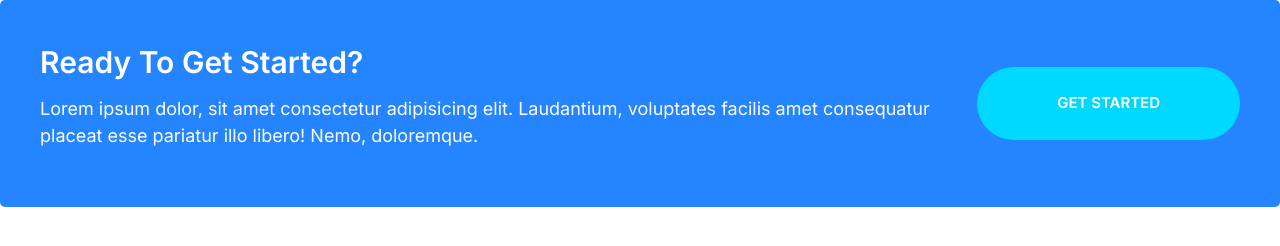
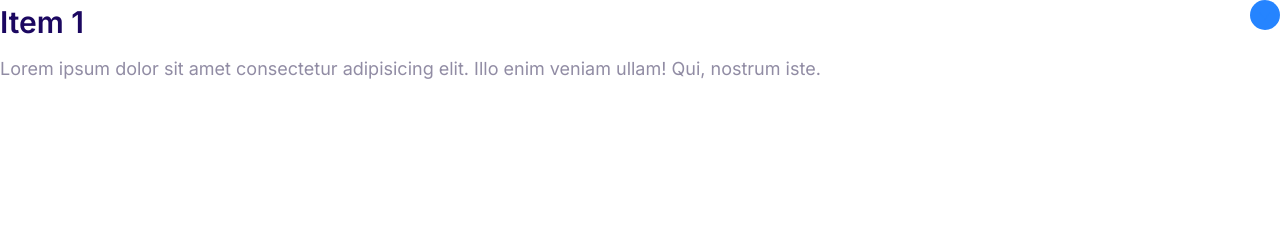
Before and after one commit to Hameedreza/moshify999, a plain HTML site: page index.html in a window 1280 px wide. Drawn offline with Linux system fonts and the light colour scheme.

Commit message:
creating a collapsible(+adding-js-code)

```diff
--- a/css/styles.css
+++ b/css/styles.css
@@ -187,15 +187,13 @@ a{
 /* Icons */
 
 .icon{
-  width: 40px;
-  height: 40px;
+  width: 30px;
+  height: 30px;
 }
 
 
 .icon--small{
   width: 30px;
-
-
 }
 
 
@@ -213,9 +211,18 @@ a{
   fill: #fff;
 }
 
+
+.icon--collapsible{
+  fill: #fff;
+  border-radius: 50%;
+  background: #393939;
+}
+
+
+
 .icon-container{
-  width: 64px;
-  height: 64px;
+  width: 54px;
+  height: 54px;
   border-radius: 50%;
   background: #f3f9fa;
   display: inline-flex;
@@ -697,17 +704,57 @@ so we define an independent CLASS right below */
 @media screen and (min-width: 768px){
 
 
-.callout .grid--1x2{
-  grid-template-columns: 1fr auto;
-}
+  .callout .grid--1x2{
+    grid-template-columns: 1fr auto;
+  }
 
 
  .callout__content{
   text-align: left;
  }
 
-.callout .btn{
+  .callout .btn{
   justify-self: start;
   margin-left: 2rem;
+  }
 }
+
+
+/* Collapsible */
+
+
+.collapsible__header{
+  display: flex;
+  flex-direction: row;
+  justify-content: space-between;
 }
+
+.collapsible__title{
+  margin-top: 0;
+  font-size: 3rem;
+}
+
+
+
+.collapsible--chevron {
+  transform: rotate(90deg);
+  transition: transform  .3s;
+}
+
+
+ .collapsible__content{
+  max-height: 0;
+  opacity: 0;
+  overflow: hidden;
+  transition: all .3s .3s;
+}
+
+.collapsible--expanded .collapsible--chevron{
+  transform: rotate(0);
+}
+
+.collapsible--expanded .collapsible__content{
+
+  max-height: 100vh;
+  opacity: 1;
+}
--- a/index.html
+++ b/index.html
@@ -13,15 +13,19 @@
 </head>
 <body >
 
-
-    <div class="callout callout--primary">
-        <div class="grid grid--1x2">
-            <div class="callout__content">
-                <h2 class="callout__heading">Ready To Get Started?</h2>
-                <p >Lorem ipsum dolor, sit amet consectetur adipisicing elit. Laudantium, voluptates facilis amet consequatur placeat esse pariatur illo libero! Nemo, doloremque.</p>
-            </div>
-            <a href="#" class="btn btn--secondary btn--stretched">Get Started</a>
+    <div class="collapsible collapsible--expanded">
+        <header class="collapsible__header">
+            <h3 class="collapsible__title">Item 1</h3>
+                <svg class="icon icon--primary collapsible--chevron">
+                    <use xlink:href="images/sprite.svg#chevron"></use>
+                </svg>
+        </header>
+        <div class="collapsible__content">
+            Lorem ipsum dolor sit amet consectetur adipisicing elit. Illo enim veniam ullam! Qui, nostrum iste.
         </div>
     </div>
+    <script src="js/main.js">
+
+    </script>
 </body>
 </html>
--- /dev/null
+++ b/js/main.js
@@ -0,0 +1,6 @@
+const collapsibles = document.querySelectorAll(".collapsible");
+collapsibles.forEach((item) =>
+  item.addEventListener("click", function () {
+    this.classList.toggle("collapsible--expanded");
+  })
+);
```
Also changed, not shown: components/collapsible.html (added, +14 -0 lines).
